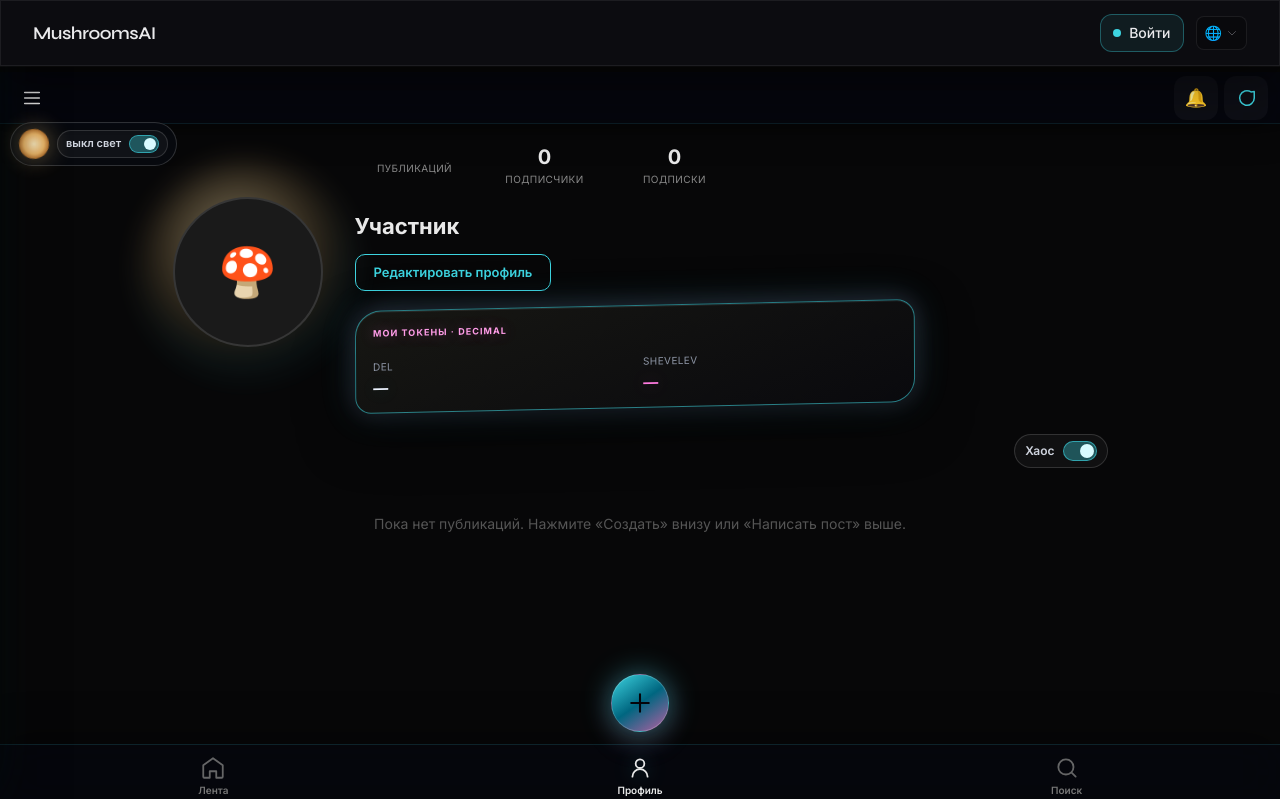
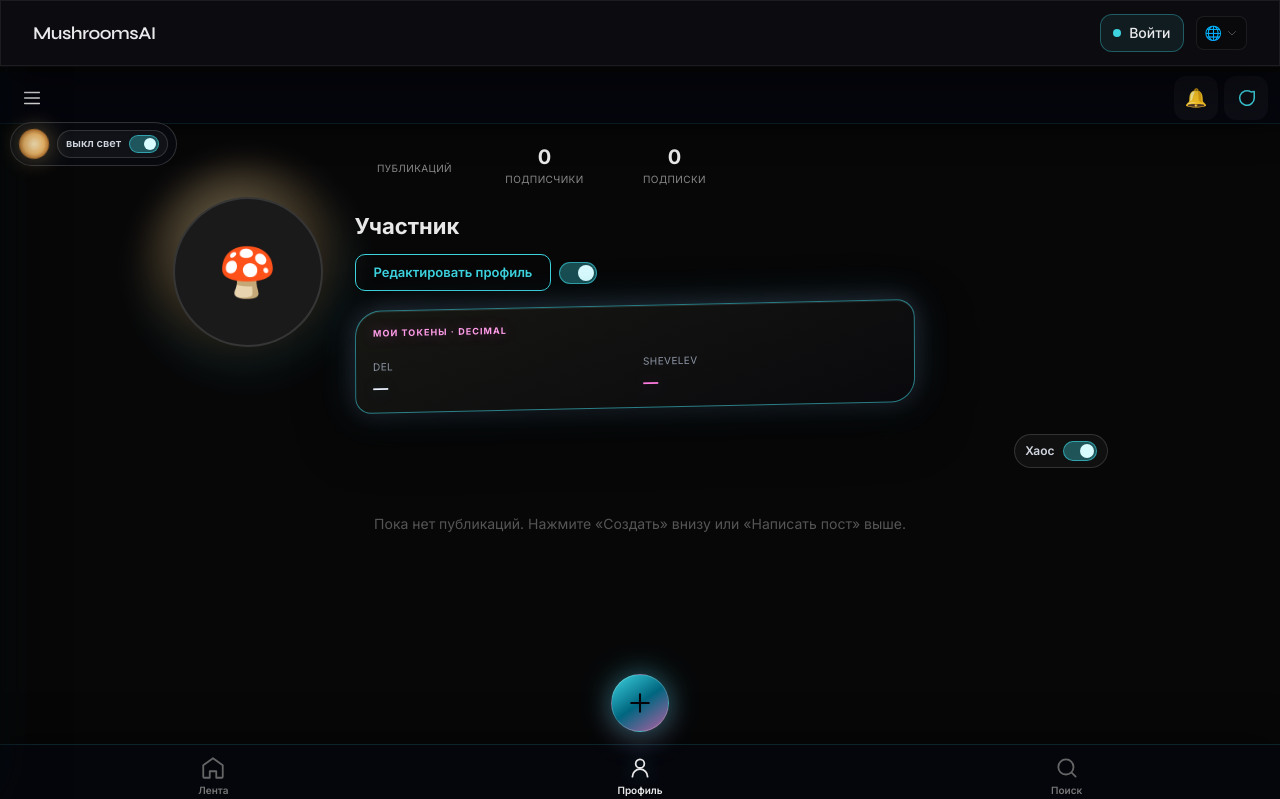
Before and after one commit to shevelevgymlife/mushroomsai-platform, a Python web app: template web/templates/dashboard/user.html in a window 1280 px wide. Shown: the top 799 px of the page. Run offline with Jinja, Linux system fonts and the light colour scheme; the template is opened without the code that fills it, so the values that code supplies are empty; some libraries are stand-ins or nearby versions.

Commit message:
Add profile light toggle near edit button
Made-with: Cursor

```diff
--- a/web/templates/dashboard/user.html
+++ b/web/templates/dashboard/user.html
@@ -222,6 +222,36 @@
 }
 .feed-chaos-toggle input:checked::after{
   left:16px;
+  background:#d8fbff;
+}
+.profile-light-toggle{
+  appearance:none;
+  width:38px;
+  height:22px;
+  border-radius:999px;
+  background:#20242f;
+  border:1px solid rgba(255,255,255,.24);
+  position:relative;
+  cursor:pointer;
+  transition:all .2s ease;
+}
+.profile-light-toggle::after{
+  content:"";
+  position:absolute;
+  top:2px;
+  left:2px;
+  width:16px;
+  height:16px;
+  border-radius:50%;
+  background:#8a90a0;
+  transition:all .2s ease;
+}
+.profile-light-toggle:checked{
+  background:rgba(61,212,224,.35);
+  border-color:rgba(61,212,224,.62);
+}
+.profile-light-toggle:checked::after{
+  left:18px;
   background:#d8fbff;
 }
 #feedPosts .ig-post-likes{font-size:12px;padding:0 12px 7px}
@@ -968,7 +998,10 @@ body.dash-ig-app .ig-lamp-topbar{
               <span style="font-size:clamp(18px,4.5vw,22px);font-weight:700;color:#e8e8e8">{{ user.name or 'Участник' }}</span>
               <span class="badge-plan badge-{{ plan }} ig-plan-pill">{{ plan_info.name }}</span>
             </div>
-            <button type="button" class="btn-o" style="margin-top:12px;font-size:13px;padding:8px 18px" onclick="(function(){var p=document.getElementById('meEditPanel');if(!p)return;p.style.display=p.style.display==='none'||!p.style.display?'block':'none';})()">Редактировать профиль</button>
+            <div style="margin-top:12px;display:flex;align-items:center;gap:8px;flex-wrap:wrap">
+              <button type="button" class="btn-o" style="font-size:13px;padding:8px 18px" onclick="(function(){var p=document.getElementById('meEditPanel');if(!p)return;p.style.display=p.style.display==='none'||!p.style.display?'block':'none';})()">Редактировать профиль</button>
+              <input id="profileLightToggle" class="profile-light-toggle" type="checkbox" {% if user.get('token_lamp_enabled') is not sameas false %}checked{% endif %} onchange="saveTokenLampEnabled(this.checked)" aria-label="Свет токенов">
+            </div>
             <div id="myTokensDock" class="my-tokens-inline{% if user.get('token_lamp_enabled') is not sameas false %} lamp-on{% endif %}" data-lamp-off="{% if user.get('token_lamp_enabled') is sameas false %}1{% else %}0{% endif %}" aria-label="Мои токены в сети Decimal" title="Обновляются автоматически, пока вы на сайте">
               <div class="my-tokens-inline__head">
                 <div class="my-tokens-inline__title">Мои токены · Decimal</div>
@@ -1987,6 +2020,7 @@ function applyTokenLampState(isOn){
   const sw=document.getElementById('tokenLampToggleMe');
   const swTxt=document.getElementById('tokenLampToggleMeText');
   const swSettings=document.getElementById('tokenLampToggleSettings');
+  const swRight=document.getElementById('profileLightToggle');
   const on=!!isOn;
   if(dock){
     dock.dataset.lampOff = on ? '0' : '1';
@@ -2000,6 +2034,9 @@ function applyTokenLampState(isOn){
   }
   if(sw && sw.checked!==on){
     sw.checked=on;
+  }
+  if(swRight && swRight.checked!==on){
+    swRight.checked=on;
   }
   if(swTxt){
     swTxt.textContent = on ? 'выкл свет' : 'вкл свет';
```
Also changed, not shown: web/templates/community_profile.html (+7 -0 lines).
